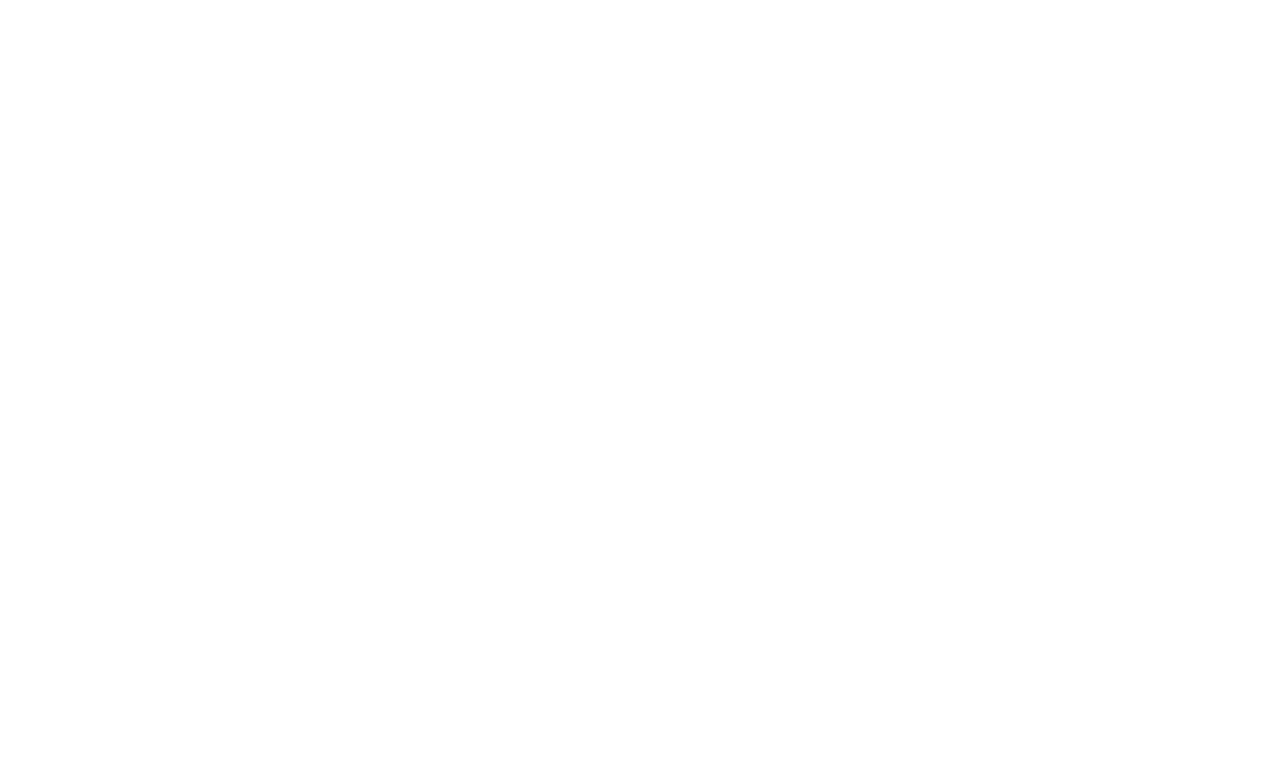
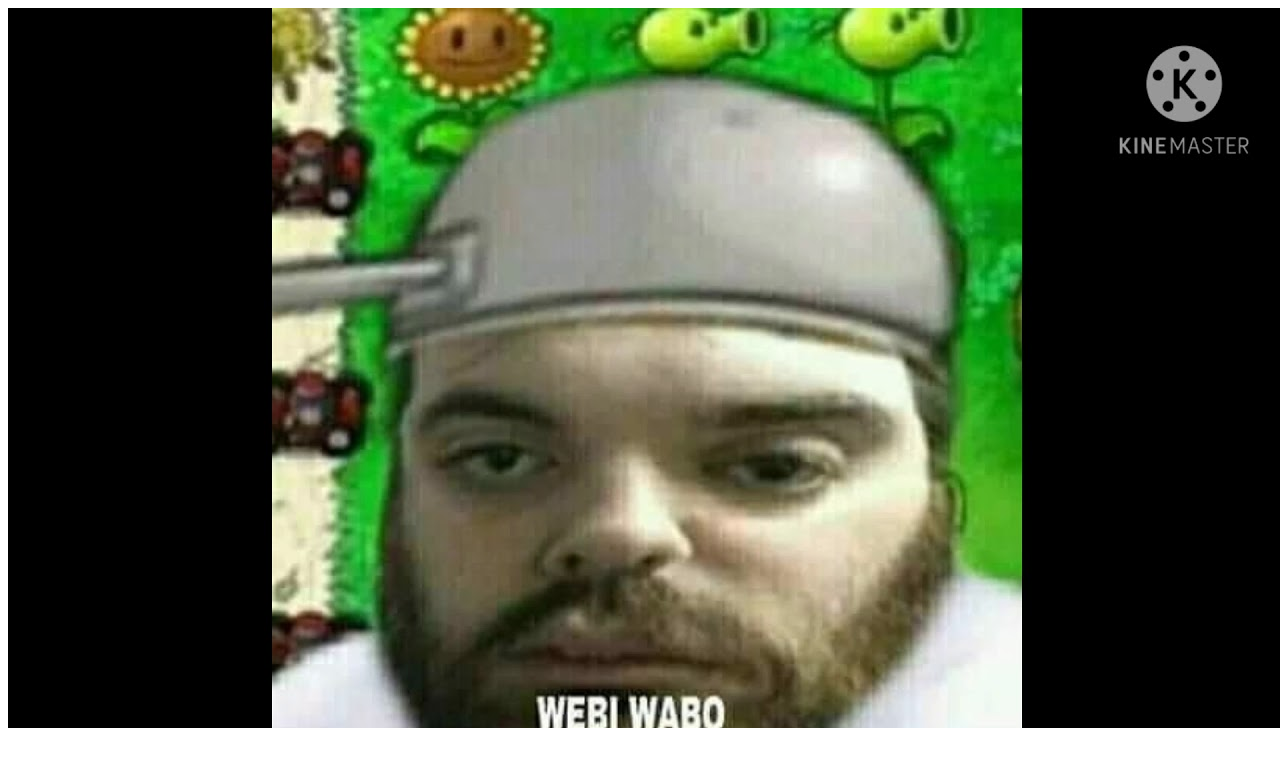
Before and after one commit to EricMolina/Prova, a plain HTML site: page index.html in a window 1280 px wide. Drawn offline with Linux system fonts and the light colour scheme.

Commit message:
second commit

```diff
--- a/index.html
+++ b/index.html
@@ -9,7 +9,7 @@
 </head>
 
 <body>
-
+    <img src="./img/webiwabo.jpg" alt="ibai webiwabo">
 </body>
 
 </html>
```
Also changed, not shown: img/webiwabo.jpg (added).
